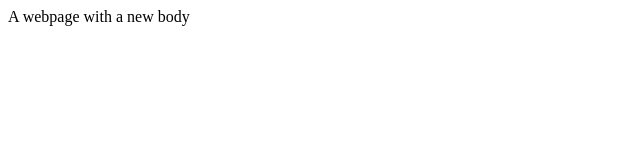
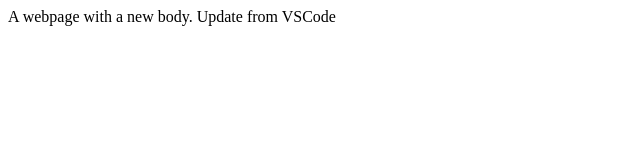
Before and after one commit to isaacspokes/isaacspokes.github.io, a plain HTML site: page index.html in a window 1280 px wide. Shown: the whole page, without its empty margins (0-640 px from the left). Drawn offline with Linux system fonts and the light colour scheme.

Commit message:
updated index.html

```diff
--- a/index.html
+++ b/index.html
@@ -5,6 +5,6 @@
 
     </head>
     <body>
-        A webpage with a new body
+        A webpage with a new body. Update from VSCode
     </body>
 </html>
```
